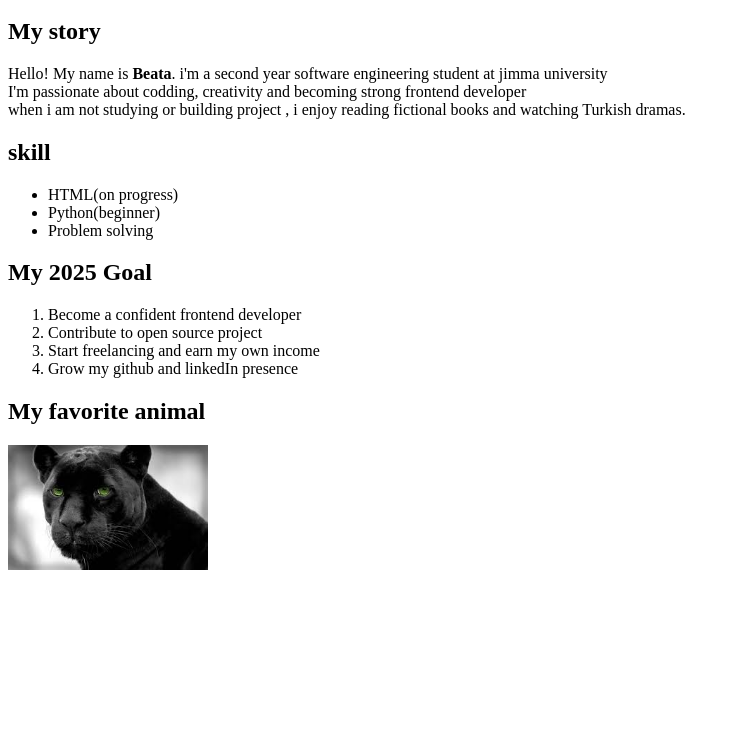
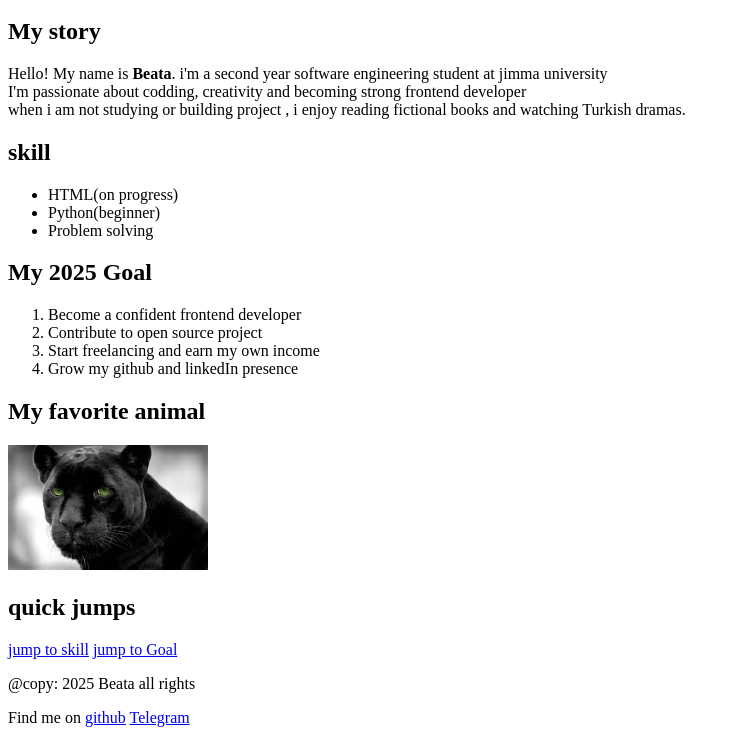
Before and after one commit to beata-teck/my-portfolio, a plain HTML site: page about.html in a window 1280 px wide. Shown: the part 100-843 px from the top of the page, without its empty margins (0-740 px from the left). Before the commit the page ends 800 px from the top, so only its background shows below. Drawn offline with Linux system fonts and the light colour scheme.

Commit message:
commit my footer

```diff
--- a/about.html
+++ b/about.html
@@ -50,8 +50,21 @@
  <!-- Image section-->
   <section id="My favorite animal">
     <h2>My favorite animal</h2>
-    <img src="images/panther.jpg" alt="panther is my sprit animal" width="200">
-
-  </section>
+    <img src="images/panther.jpg" alt="panther" title="panther is my spirit animal" width="200">
+    <!--Internal book navigation-->
+<section id="quick links">
+    <h2>quick jumps</h2>
+    <p>
+        <a href="#skill">jump to skill</a>
+        <a href="#Goal">jump to Goal</a>
+    </p>
+</section>
+<footer>
+    <p>@copy: 2025 Beata all rights</p>
+    <p>Find me on
+    <a href="https://github.com/beata-teck" target="_blank" title="My github prfile">github</a>
+    <a href="https://t.me/bata1t" target="_blank" title="Telegram">Telegram</a>
+    </p>
+</footer>
 </body>
 </html>
```
